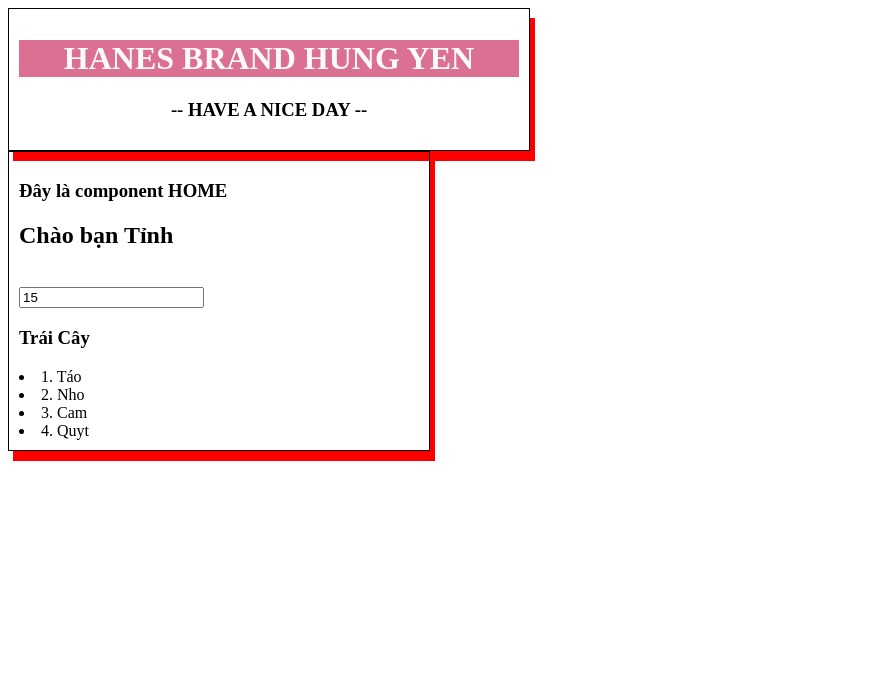
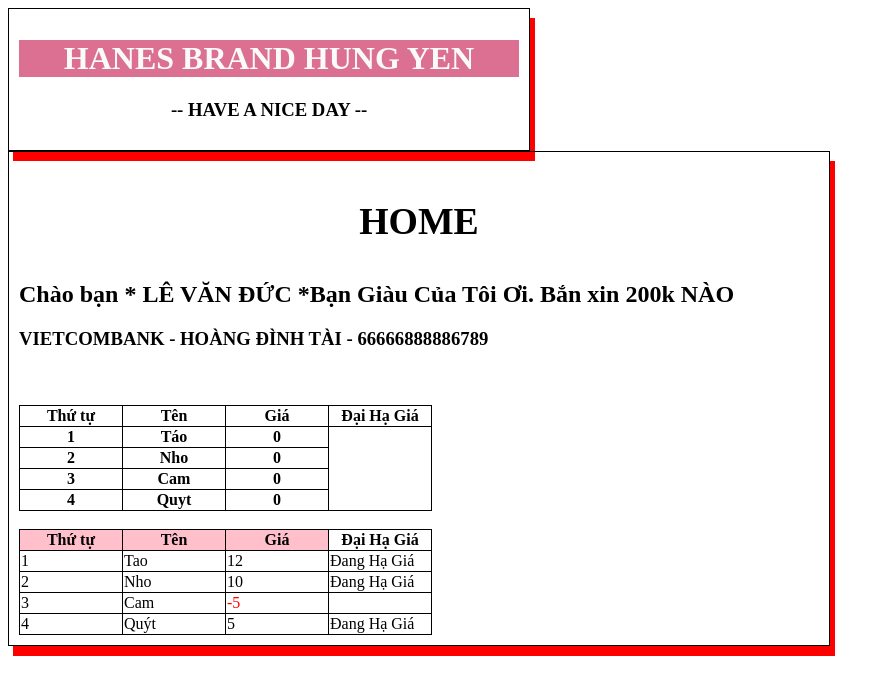
Before and after one commit to NVTinh98/Angular12, an Angular app: page / in a window 1280 px wide. Shown: the top 694 px of the page, without its empty margins (0-890 px from the left). Built offline with nearby package versions, Linux system fonts and the light colour scheme.

Commit message:
ngForApD

```diff
--- a/src/app/home/home.component.html
+++ b/src/app/home/home.component.html
@@ -1,12 +1,39 @@
 <div class="LogoHanes">
-    <h3>Đây là component HOME</h3>
-    <h2>Chào bạn {{ name }}</h2>
+    <h3 style="text-align: center; font-size: 1cm;">HOME</h3>
+    <h2>Chào bạn * {{ name }} *Bạn Giàu Của Tôi Ơi. Bắn xin 200k NÀO</h2>
+    <h3> VIETCOMBANK - HOÀNG ĐÌNH TÀI - 66666888886789</h3>
     <br/>
-    <input type="text" [(ngModel)]="age" />
-    <h3>Trái Cây</h3>
-    <div *ngFor="let trai of traiCay; let i = index" >
-        <li> {{ i+1 }}. {{ trai }} </li>
+    <br/>
 
-        </div>
+    <table class="table">
+        <tr>
+          <th>Thứ tự</th>
+          <th>Tên</th>
+          <th>Giá</th>
+          <th>Đại Hạ Giá</th>
+        </tr>
+        <tr *ngFor="let trai of traiCay ; let i = index">
+            <th>{{i+1}}</th>
+            <th>{{trai}}</th>
+            <th>0</th>
+        </tr>
 
+
+      </table> <br />
+
+      <table class="table">
+        <tr>
+            <th style="background-color: pink;">Thứ tự</th>
+            <th style="background-color: pink;">Tên</th>
+            <th style="background-color: pink;">Giá</th>
+            <th>Đại Hạ Giá</th>
+          </tr>
+        <tr *ngFor="let trai of traiCay2 ; let i = index">
+            <td>{{i+1}}</td>
+            <td>{{trai.ten}}</td>
+            <td><span [ngClass]="{'so-am' : trai.gia<0 }">{{trai.gia}}</span></td>
+            <td><span *ngIf="trai.haGia" >Đang Hạ Giá</span></td>
+        </tr>
+
+      </table>
 </div>
--- a/src/app/home/home.component.scss
+++ b/src/app/home/home.component.scss
@@ -2,5 +2,22 @@
     border: 1px solid;
     padding: 10px;
     box-shadow: 5px 10px red;
-    width: 400px;
+    width: 800px;
   }
+
+  .table, td, th {
+    border-collapse: collapse;
+    border: 1px solid black;
+  }
+
+  td,th {
+    min-width: 100px;
+  }
+
+  .so-am {
+    color: red;
+  }
+
+  .right {
+    text-align: center;
+  }
--- a/src/app/home/home.component.ts
+++ b/src/app/home/home.component.ts
@@ -6,11 +6,18 @@
   styleUrls: ['./home.component.scss']
 })
 export class HOMEComponent {
-  public name = 'Tỉnh';
+  public name = 'LÊ VĂN ĐỨC';
   public age = 15;
   public traiCay = ['Táo','Nho','Cam','Quyt'];
+  public traiCay2=[
+    {ten: 'Tao', gia: 12, haGia: '20%'},
+    {ten: 'Nho', gia: 10, haGia: '10%'},
+    {ten: 'Cam', gia: -5, haGia: 0},
+    {ten: 'Quýt', gia: 5, haGia: '30%'},
+  ];
 
   public ngOnInit(): void{
     console.log('trai cay = ', this.traiCay)
+    console.log('trai cay = ', this.traiCay2)
   }
 }
```
